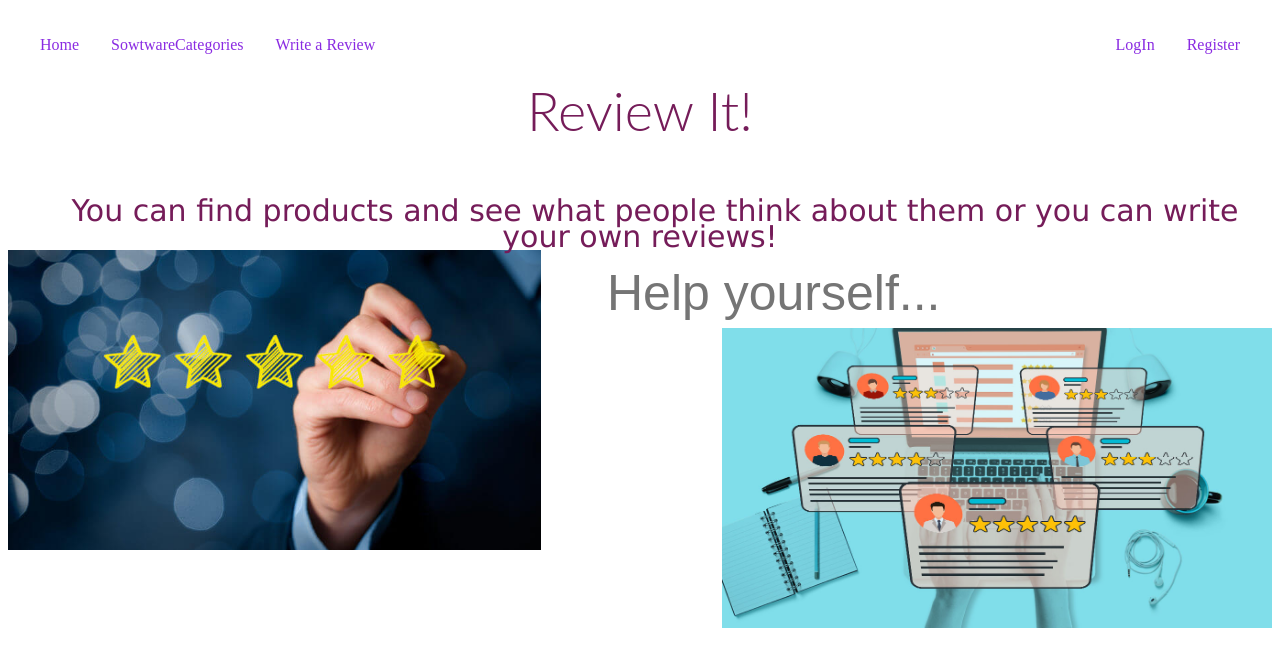
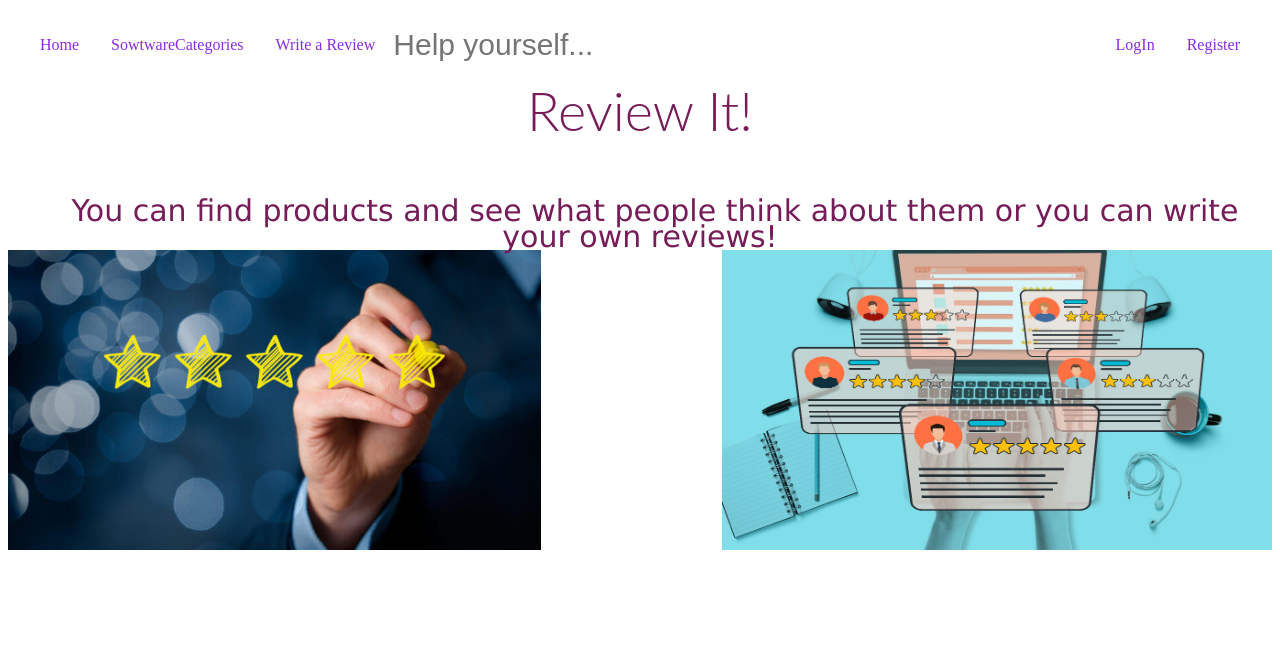
Before and after one commit to TsenkoTsenkov/WebDesignProject, a plain HTML site: page index.html in a window 1280 px wide. Drawn offline with Linux system fonts and the light colour scheme.

Commit message:
First commit since a couple of months (changed the order of the objects)

```diff
--- a/index.html
+++ b/index.html
@@ -14,6 +14,7 @@
         <li><a href="#Home">Home</a></li>
         <li><a href="#SowtwareCategories">SowtwareCategories</a></li>
         <li><a href="#WriteReview">Write a Review</a></li>
+        <li ><input class="input" type="text" placeholder="Help yourself..."></li>
         <div class="topnav-right">
             <li><a href="#LogIn">LogIn</a></li>
             <li><a href ="#Register">Register</a></li>
@@ -22,7 +23,7 @@
 
     <h1 align="center">Review It!</h1>
     <p align="center">You can find products and see what people think about them or you can write your own reviews!</p>
-    <input class="input" type="text" placeholder="Help yourself...">
+
 
     <p><img src="review_stars.jpg" alt="Review stars" style="float:left;width:300x;height:300px;"></p>
     <p><img src="seeing_reviews.jpg" alt="Seeing reviews" style="float:right;width:200x;height:300px;"></p>
--- a/index_style.css
+++ b/index_style.css
@@ -49,10 +49,10 @@ ul {
 
 .input[type=text]{
     float: right;
-    padding: 6px;
-    margin-top: 8px;
-    margin-right: 16px;
-    border: none;
-    font-size: 50px;
+    padding: 2px;
+    margin-top: 4px;
+    margin-right: 5px;
+    border: blue;
+    font-size: 30px;
 
 }
```
Also changed, not shown: Firstfile.txt (deleted).
